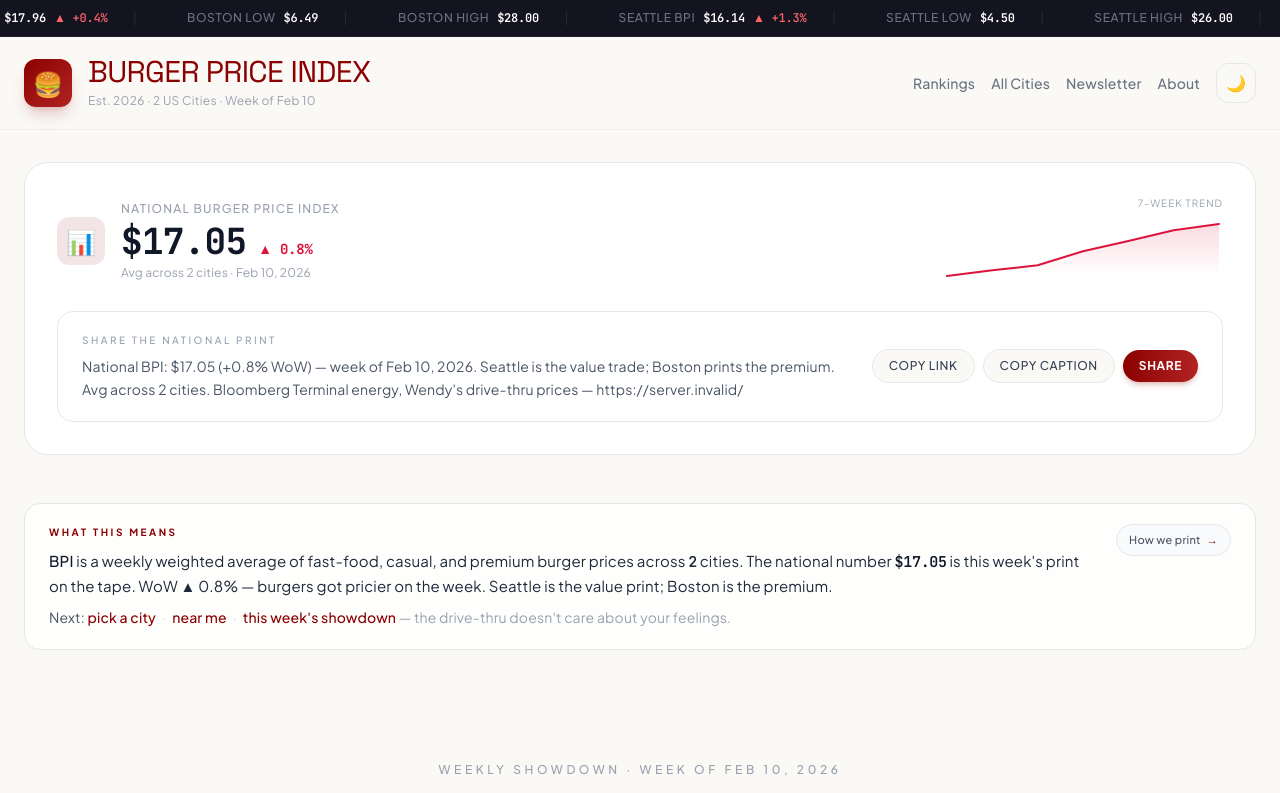
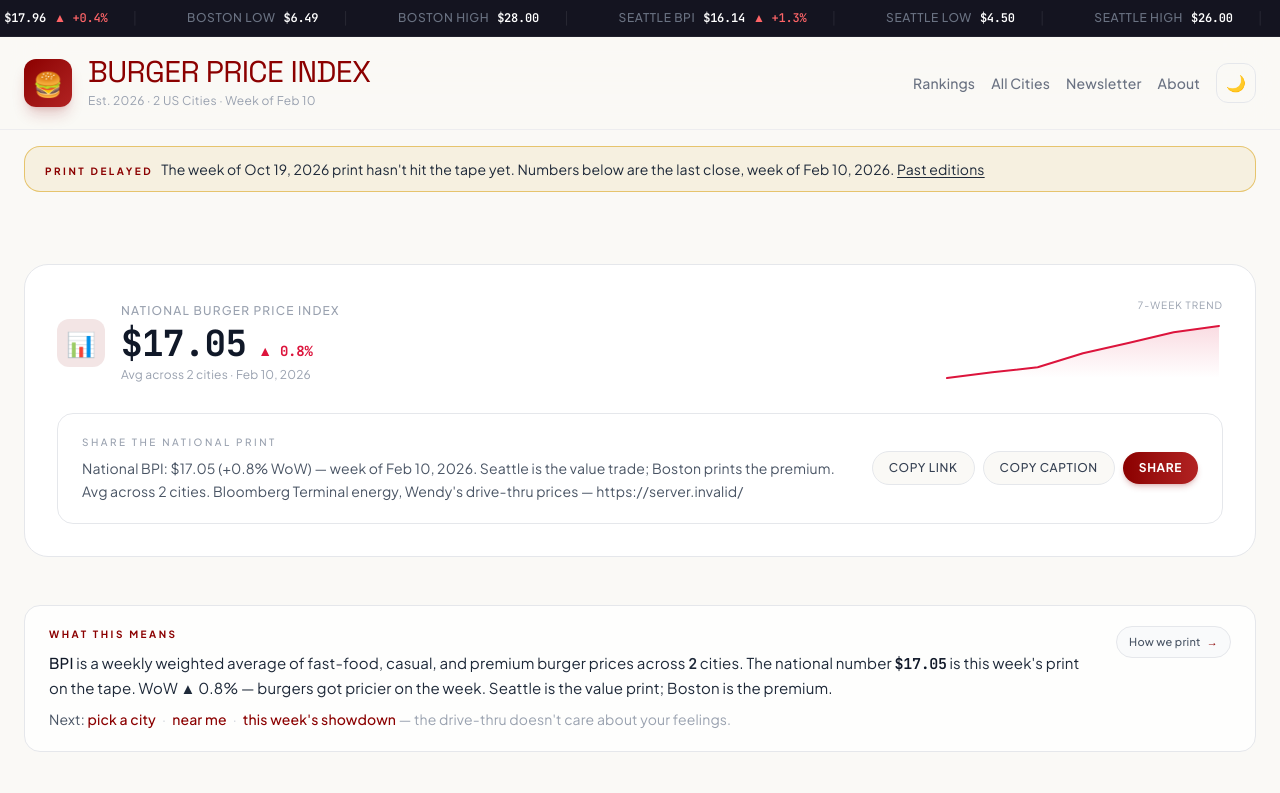
Before and after one commit to robroyhobbs/burgerprice, a Next.js app: page / in a window 1280 px wide. Shown: the top 793 px of the page. Built offline with nearby package versions, Linux system fonts and the light colour scheme; no server answers; the database is empty.

Commit message:
UX: homepage 'Print delayed' strip when the weekly print is late (#74)
Co-authored-by: Matt McKinney <mtmckinney@gmail.com>

```diff
--- a/src/app/page.tsx
+++ b/src/app/page.tsx
@@ -19,6 +19,7 @@ import { TheSpread } from "@/components/the-spread";
 import { PurchasingPower } from "@/components/purchasing-power";
 import { FindYourCity } from "@/components/find-your-city";
 import { Footer } from "@/components/footer";
+import { PrintDelayNotice } from "@/components/print-delay-notice";
 import { getShowdownIndices, parseShowdownPair } from "@/lib/showdown";
 import { showdownOgPath } from "@/lib/share";
 import {
@@ -227,6 +228,7 @@ export default async function Home({ searchParams }: HomeProps) {
       ) : null}
       <Header cities={data.cities} />
       <main className="space-y-6 md:space-y-10">
+        <PrintDelayNotice weekOf={data.weekOf} />
         <NationalBpi
           history={nationalHistory}
           cheapestCity={cheapestCity}
--- /dev/null
+++ b/src/components/print-delay-notice.tsx
@@ -0,0 +1,52 @@
+import Link from "next/link";
+import { getIndexFreshness } from "@/lib/week";
+
+interface PrintDelayNoticeProps {
+  /** Latest printed week (YYYY-MM-DD) on the dashboard. */
+  weekOf: string | null | undefined;
+}
+
+function formatWeek(week: string): string {
+  return new Date(`${week.slice(0, 10)}T12:00:00Z`).toLocaleDateString("en-US", {
+    month: "short",
+    day: "numeric",
+    year: "numeric",
+    timeZone: "UTC",
+  });
+}
+
+/**
+ * Honest "print delayed" strip. Renders only when the stored print is behind
+ * the expected Monday week (same rule as /api/health index_fresh), so visitors
+ * know the numbers below are last week's close, not this week's.
+ */
+export function PrintDelayNotice({ weekOf }: PrintDelayNoticeProps) {
+  if (!weekOf) return null;
+  const { index_fresh, expected_week } = getIndexFreshness(weekOf);
+  if (index_fresh) return null;
+
+  return (
+    <section
+      className="max-w-7xl mx-auto px-6 pt-4"
+      aria-label="Weekly print status"
+      id="print-status"
+    >
+      <div
+        role="status"
+        className="rounded-2xl border border-mustard/60 bg-mustard/10 dark:bg-mustard/5 px-5 py-3 text-sm text-gray-800 dark:text-gray-200"
+      >
+        <span className="text-[10px] uppercase tracking-[0.25em] font-bold text-ketchup dark:text-mustard mr-2">
+          Print delayed
+        </span>
+        The week of {formatWeek(expected_week)} print hasn&apos;t hit the tape
+        yet. Numbers below are the last close, week of {formatWeek(weekOf)}.{" "}
+        <Link
+          href="/newsletter"
+          className="underline underline-offset-2 hover:text-ketchup dark:hover:text-mustard"
+        >
+          Past editions
+        </Link>
+      </div>
+    </section>
+  );
+}
```
